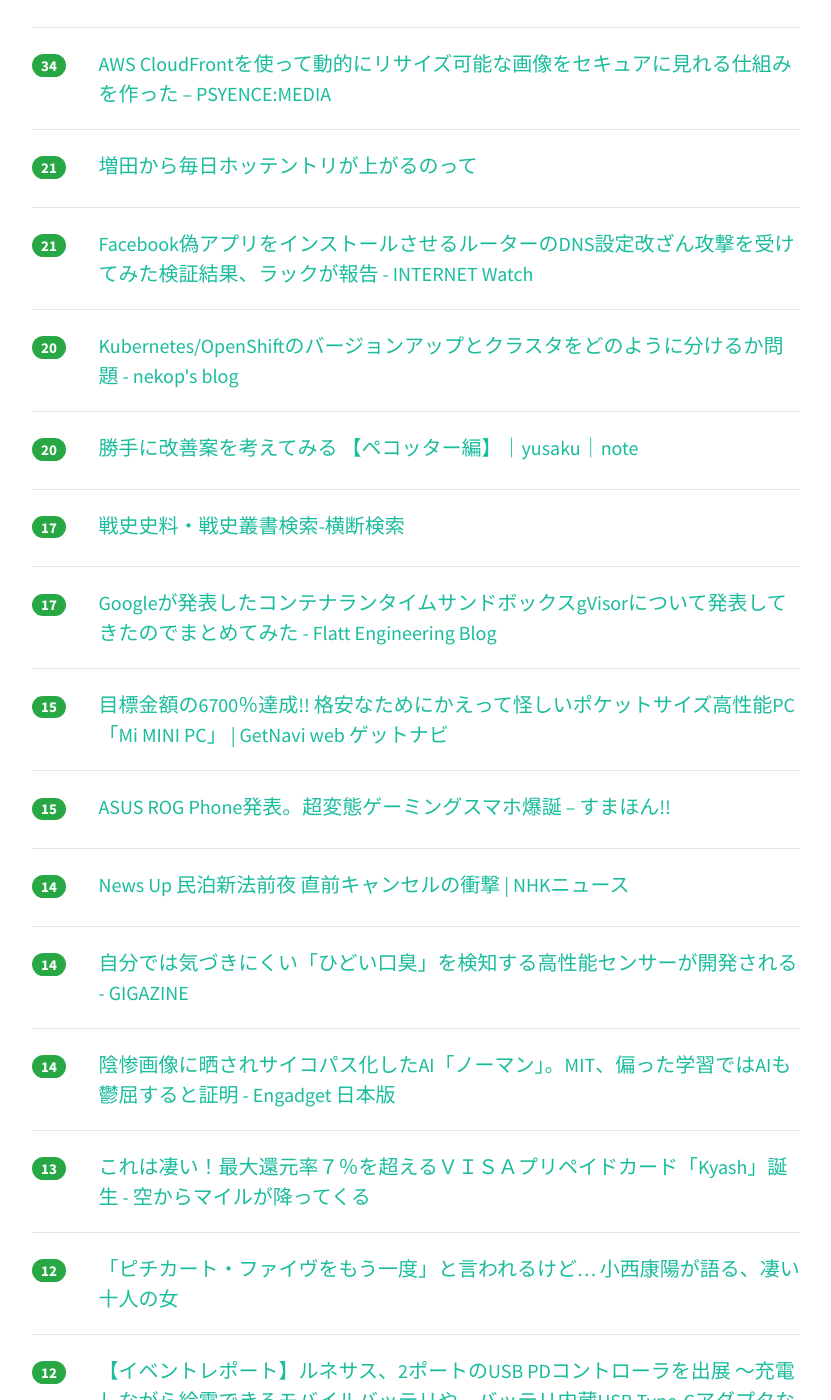
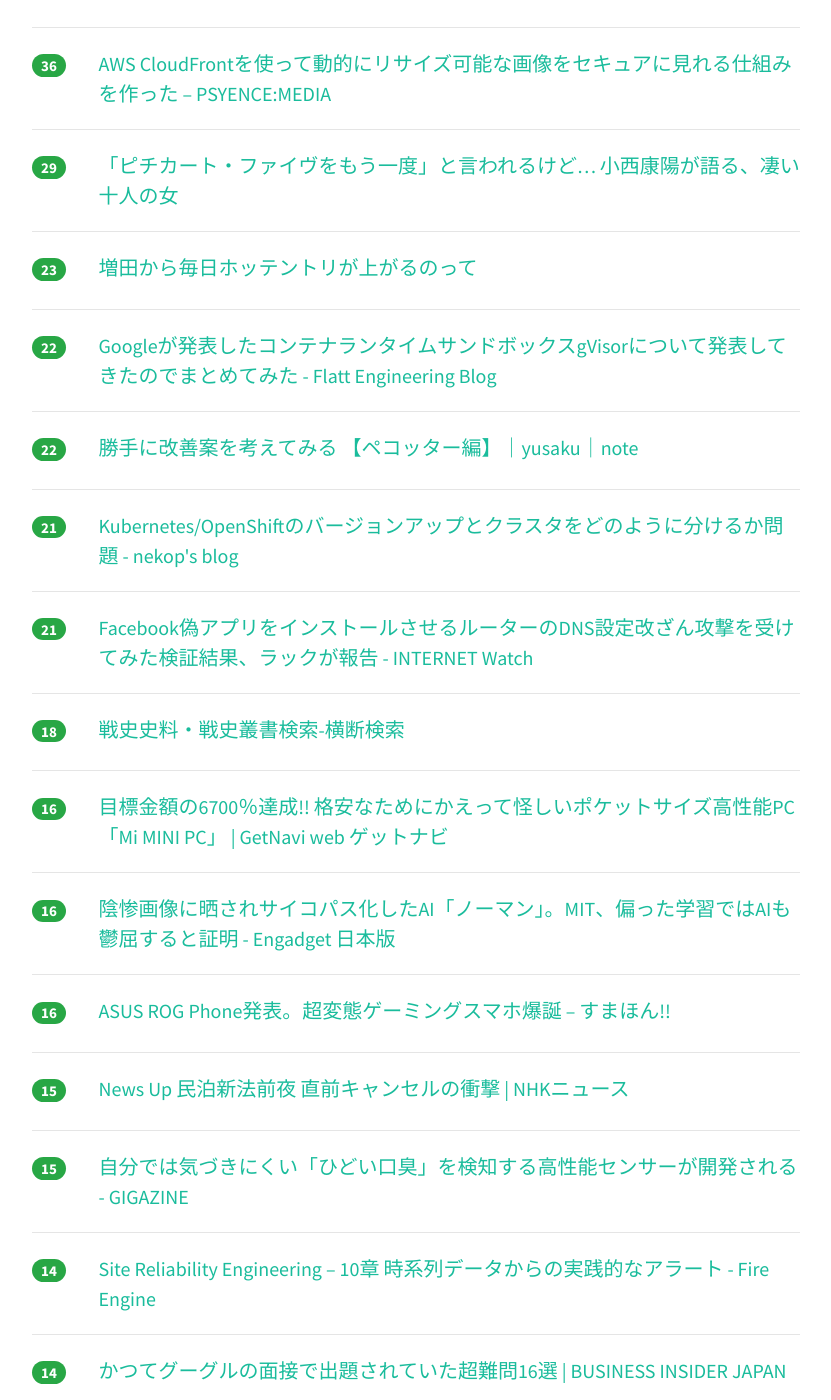
Before and after one commit to yatta47/hatena-matome-site, a Jekyll site: the page built from _posts/2018-06-09-hatena.md, in a window 1280 px wide and 1400 px high, scrolled down 813 px. Shown: the whole window, without its empty margins (224-1055 px from the left). Built offline with Jekyll 4.4.1, drawn with Linux system fonts in a browser that asks for light colours; nearby versions of some CDN libraries; some of the changed text lies outside the part shown.

Commit message:
Updated 2018-06-09

```diff
--- a/_posts/2018-06-09-hatena.md
+++ b/_posts/2018-06-09-hatena.md
@@ -1,44 +1,64 @@
 ---
 layout: post
 title:  "2018-06-09 はてぶIT"
-date:   2018-06-09 11:01:37
+date:   2018-06-09 12:01:41
 tags: [it-hotentry]
 ---
-25 件のデータあり
+28 件のデータあり
 
 <hr><div class="row">
-<div class="col-1"><span class="badge badge-pill badge-success h2">177</span></div>
+<div class="col-1"><span class="badge badge-pill badge-success h2">196</span></div>
 <div class="col-11"><a href='http://d.hatena.ne.jp/ku-ma-me/20180608/p1' target='_blank'>ruby 0.62 のソースコードを復活させた - まめめも</a></div>
 </div>
 <hr>
 <div class="row">
-<div class="col-1"><span class="badge badge-pill badge-success h2">117</span></div>
+<div class="col-1"><span class="badge badge-pill badge-success h2">137</span></div>
 <div class="col-11"><a href='http://atsushieno.hatenablog.com/entry/2018/06/08/230054' target='_blank'>GitHubの買収とオープンソースコミュニティについて - ものがたり</a></div>
 </div>
 <hr>
 <div class="row">
-<div class="col-1"><span class="badge badge-pill badge-success h2">48</span></div>
+<div class="col-1"><span class="badge badge-pill badge-success h2">58</span></div>
+<div class="col-11"><a href='http://twitter.com/ryuryukyu/status/1005033069630275584' target='_blank'>ryuryukyuさんのツイート: "足立、杉田、和田、青山、テキサス紛争のまとめ 足立康史が突然杉田水脈にキレて杉田も応戦。公開バトルに発展 さらに和田政宗がいきなり田崎史郎に喧嘩を売る</a></div>
+</div>
+<hr>
+<div class="row">
+<div class="col-1"><span class="badge badge-pill badge-success h2">49</span></div>
 <div class="col-11"><a href='https://togetter.com/li/1234962' target='_blank'>【If I were】多くの人が「役に立つのか」と思った英文法「仮定法」に隠された落とし穴「間違えると一大事になりかねない」 - Togetter</a></div>
 </div>
 <hr>
 <div class="row">
-<div class="col-1"><span class="badge badge-pill badge-success h2">40</span></div>
-<div class="col-11"><a href='http://twitter.com/ryuryukyu/status/1005033069630275584' target='_blank'>ryuryukyuさんのツイート: "足立、杉田、和田、青山、テキサス紛争のまとめ 足立康史が突然杉田水脈にキレて杉田も応戦。公開バトルに発展 さらに和田政宗がいきなり田崎史郎に喧嘩を売る</a></div>
-</div>
-<hr>
-<div class="row">
-<div class="col-1"><span class="badge badge-pill badge-success h2">40</span></div>
+<div class="col-1"><span class="badge badge-pill badge-success h2">43</span></div>
 <div class="col-11"><a href='http://www.shippai.org/fkd/index.html' target='_blank'>失敗知識データベース</a></div>
 </div>
 <hr>
 <div class="row">
-<div class="col-1"><span class="badge badge-pill badge-success h2">34</span></div>
+<div class="col-1"><span class="badge badge-pill badge-success h2">36</span></div>
 <div class="col-11"><a href='https://tech.recruit-mp.co.jp/infrastructure/post-16341/' target='_blank'>AWS CloudFrontを使って動的にリサイズ可能な画像をセキュアに見れる仕組みを作った – PSYENCE:MEDIA</a></div>
 </div>
 <hr>
 <div class="row">
+<div class="col-1"><span class="badge badge-pill badge-success h2">29</span></div>
+<div class="col-11"><a href='https://www.buzzfeed.com/jp/ryosukekamba/konishi2' target='_blank'>「ピチカート・ファイヴをもう一度」と言われるけど… 小西康陽が語る、凄い十人の女</a></div>
+</div>
+<hr>
+<div class="row">
+<div class="col-1"><span class="badge badge-pill badge-success h2">23</span></div>
+<div class="col-11"><a href='https://anond.hatelabo.jp/20180607215033' target='_blank'>増田から毎日ホッテントリが上がるのって</a></div>
+</div>
+<hr>
+<div class="row">
+<div class="col-1"><span class="badge badge-pill badge-success h2">22</span></div>
+<div class="col-11"><a href='http://tech.flatt.tv/entry/2018/06/08/163447' target='_blank'>Googleが発表したコンテナランタイムサンドボックスgVisorについて発表してきたのでまとめてみた - Flatt Engineering Blog</a></div>
+</div>
+<hr>
+<div class="row">
+<div class="col-1"><span class="badge badge-pill badge-success h2">22</span></div>
+<div class="col-11"><a href='https://note.mu/yusaku_tokunaga/n/ncd72620719df' target='_blank'>勝手に改善案を考えてみる 【ペコッター編】｜yusaku｜note</a></div>
+</div>
+<hr>
+<div class="row">
 <div class="col-1"><span class="badge badge-pill badge-success h2">21</span></div>
-<div class="col-11"><a href='https://anond.hatelabo.jp/20180607215033' target='_blank'>増田から毎日ホッテントリが上がるのって</a></div>
+<div class="col-11"><a href='https://nekop.hatenablog.com/entry/2018/06/08/143846' target='_blank'>Kubernetes/OpenShiftのバージョンアップとクラスタをどのように分けるか問題 - nekop's blog</a></div>
 </div>
 <hr>
 <div class="row">
@@ -47,48 +67,43 @@ tags: [it-hotentry]
 </div>
 <hr>
 <div class="row">
-<div class="col-1"><span class="badge badge-pill badge-success h2">20</span></div>
-<div class="col-11"><a href='https://nekop.hatenablog.com/entry/2018/06/08/143846' target='_blank'>Kubernetes/OpenShiftのバージョンアップとクラスタをどのように分けるか問題 - nekop's blog</a></div>
-</div>
-<hr>
-<div class="row">
-<div class="col-1"><span class="badge badge-pill badge-success h2">20</span></div>
-<div class="col-11"><a href='https://note.mu/yusaku_tokunaga/n/ncd72620719df' target='_blank'>勝手に改善案を考えてみる 【ペコッター編】｜yusaku｜note</a></div>
-</div>
-<hr>
-<div class="row">
-<div class="col-1"><span class="badge badge-pill badge-success h2">17</span></div>
+<div class="col-1"><span class="badge badge-pill badge-success h2">18</span></div>
 <div class="col-11"><a href='http://www.nids.mod.go.jp/military_history_search/' target='_blank'>戦史史料・戦史叢書検索-横断検索</a></div>
 </div>
 <hr>
 <div class="row">
-<div class="col-1"><span class="badge badge-pill badge-success h2">17</span></div>
-<div class="col-11"><a href='http://tech.flatt.tv/entry/2018/06/08/163447' target='_blank'>Googleが発表したコンテナランタイムサンドボックスgVisorについて発表してきたのでまとめてみた - Flatt Engineering Blog</a></div>
+<div class="col-1"><span class="badge badge-pill badge-success h2">16</span></div>
+<div class="col-11"><a href='https://getnavi.jp/digital/267059/' target='_blank'>目標金額の6700％達成!! 格安なためにかえって怪しいポケットサイズ高性能PC「Mi MINI PC」 | GetNavi web ゲットナビ</a></div>
+</div>
+<hr>
+<div class="row">
+<div class="col-1"><span class="badge badge-pill badge-success h2">16</span></div>
+<div class="col-11"><a href='https://japanese.engadget.com/2018/06/08/ai-mit-ai/' target='_blank'>陰惨画像に晒されサイコパス化したAI「ノーマン」。MIT、偏った学習ではAIも鬱屈すると証明 - Engadget 日本版</a></div>
+</div>
+<hr>
+<div class="row">
+<div class="col-1"><span class="badge badge-pill badge-success h2">16</span></div>
+<div class="col-11"><a href='https://smhn.info/201806-asus-rog-phone-matome' target='_blank'>ASUS ROG Phone発表。超変態ゲーミングスマホ爆誕 – すまほん!!</a></div>
 </div>
 <hr>
 <div class="row">
 <div class="col-1"><span class="badge badge-pill badge-success h2">15</span></div>
-<div class="col-11"><a href='https://getnavi.jp/digital/267059/' target='_blank'>目標金額の6700％達成!! 格安なためにかえって怪しいポケットサイズ高性能PC「Mi MINI PC」 | GetNavi web ゲットナビ</a></div>
+<div class="col-11"><a href='https://www3.nhk.or.jp/news/html/20180608/k10011469661000.html' target='_blank'>News Up 民泊新法前夜 直前キャンセルの衝撃 | NHKニュース</a></div>
 </div>
 <hr>
 <div class="row">
 <div class="col-1"><span class="badge badge-pill badge-success h2">15</span></div>
-<div class="col-11"><a href='https://smhn.info/201806-asus-rog-phone-matome' target='_blank'>ASUS ROG Phone発表。超変態ゲーミングスマホ爆誕 – すまほん!!</a></div>
-</div>
-<hr>
-<div class="row">
-<div class="col-1"><span class="badge badge-pill badge-success h2">14</span></div>
-<div class="col-11"><a href='https://www3.nhk.or.jp/news/html/20180608/k10011469661000.html' target='_blank'>News Up 民泊新法前夜 直前キャンセルの衝撃 | NHKニュース</a></div>
-</div>
-<hr>
-<div class="row">
-<div class="col-1"><span class="badge badge-pill badge-success h2">14</span></div>
 <div class="col-11"><a href='https://gigazine.net/news/20180608-sensor-detects-bad-breath/' target='_blank'>自分では気づきにくい「ひどい口臭」を検知する高性能センサーが開発される - GIGAZINE</a></div>
 </div>
 <hr>
 <div class="row">
 <div class="col-1"><span class="badge badge-pill badge-success h2">14</span></div>
-<div class="col-11"><a href='https://japanese.engadget.com/2018/06/08/ai-mit-ai/' target='_blank'>陰惨画像に晒されサイコパス化したAI「ノーマン」。MIT、偏った学習ではAIも鬱屈すると証明 - Engadget 日本版</a></div>
+<div class="col-11"><a href='http://www.hirotsuru.com/entry/2018/06/08/235911' target='_blank'>Site Reliability Engineering – 10章 時系列データからの実践的なアラート - Fire Engine</a></div>
+</div>
+<hr>
+<div class="row">
+<div class="col-1"><span class="badge badge-pill badge-success h2">14</span></div>
+<div class="col-11"><a href='https://www.businessinsider.jp/post-168509' target='_blank'>かつてグーグルの面接で出題されていた超難問16選 | BUSINESS INSIDER JAPAN</a></div>
 </div>
 <hr>
 <div class="row">
@@ -98,7 +113,7 @@ tags: [it-hotentry]
 <hr>
 <div class="row">
 <div class="col-1"><span class="badge badge-pill badge-success h2">12</span></div>
-<div class="col-11"><a href='https://www.buzzfeed.com/jp/ryosukekamba/konishi2' target='_blank'>「ピチカート・ファイヴをもう一度」と言われるけど… 小西康陽が語る、凄い十人の女</a></div>
+<div class="col-11"><a href='http://sow.blog.jp/archives/1071534705.html' target='_blank'>すらるど - 海外の反応 : 海外「日本で開催された軽トラの荷台に庭を作るコンテストが凄い！」日本の軽トラガーデンコンテストに対する海外の反応</a></div>
 </div>
 <hr>
 <div class="row">
@@ -107,18 +122,13 @@ tags: [it-hotentry]
 </div>
 <hr>
 <div class="row">
-<div class="col-1"><span class="badge badge-pill badge-success h2">11</span></div>
-<div class="col-11"><a href='http://sow.blog.jp/archives/1071534705.html' target='_blank'>すらるど - 海外の反応 : 海外「日本で開催された軽トラの荷台に庭を作るコンテストが凄い！」日本の軽トラガーデンコンテストに対する海外の反応</a></div>
-</div>
-<hr>
-<div class="row">
-<div class="col-1"><span class="badge badge-pill badge-success h2">10</span></div>
-<div class="col-11"><a href='http://www.hirotsuru.com/entry/2018/06/08/235911' target='_blank'>Site Reliability Engineering – 10章 時系列データからの実践的なアラート - Fire Engine</a></div>
+<div class="col-1"><span class="badge badge-pill badge-success h2">9</span></div>
+<div class="col-11"><a href='http://jp.automaton.am/articles/newsjp/20180608-69509/' target='_blank'>『ファイナルファンタジーXV』PC版のModツールが配信開始。イグニスを「トーマス」に置き換えたり、プロンプトを武器化するModが登場 | AUTOMATON</a></div>
 </div>
 <hr>
 <div class="row">
 <div class="col-1"><span class="badge badge-pill badge-success h2">9</span></div>
-<div class="col-11"><a href='http://jp.automaton.am/articles/newsjp/20180608-69509/' target='_blank'>『ファイナルファンタジーXV』PC版のModツールが配信開始。イグニスを「トーマス」に置き換えたり、プロンプトを武器化するModが登場 | AUTOMATON</a></div>
+<div class="col-11"><a href='http://lpi.or.jp/news/information/20180608.shtml' target='_blank'>Linux Professional Institute及びLinux Professional Institute日本支部による本日付けのプレスリリースについて｜IT資格といえばLPI-Japan | LinuC/OSS-DB/HTML5/OPCEL/LPIC</a></div>
 </div>
 <hr>
 <div class="row">
@@ -127,7 +137,12 @@ tags: [it-hotentry]
 </div>
 <hr>
 <div class="row">
-<div class="col-1"><span class="badge badge-pill badge-success h2">7</span></div>
+<div class="col-1"><span class="badge badge-pill badge-success h2">8</span></div>
 <div class="col-11"><a href='http://tsubakit1.hateblo.jp/entry/2018/06/08/220000' target='_blank'>【Unity】ドット絵に照明効果を追加する - テラシュールブログ</a></div>
 </div>
 <hr>
+<div class="row">
+<div class="col-1"><span class="badge badge-pill badge-success h2">3</span></div>
+<div class="col-11"><a href='https://www.footballchannel.jp/2018/06/09/post273512/' target='_blank'>トップ下・本田圭佑が日本を縛る。現代サッカーの潮流に逆行…スイス戦で見えた限界 | フットボールチャンネル</a></div>
+</div>
+<hr>
```
